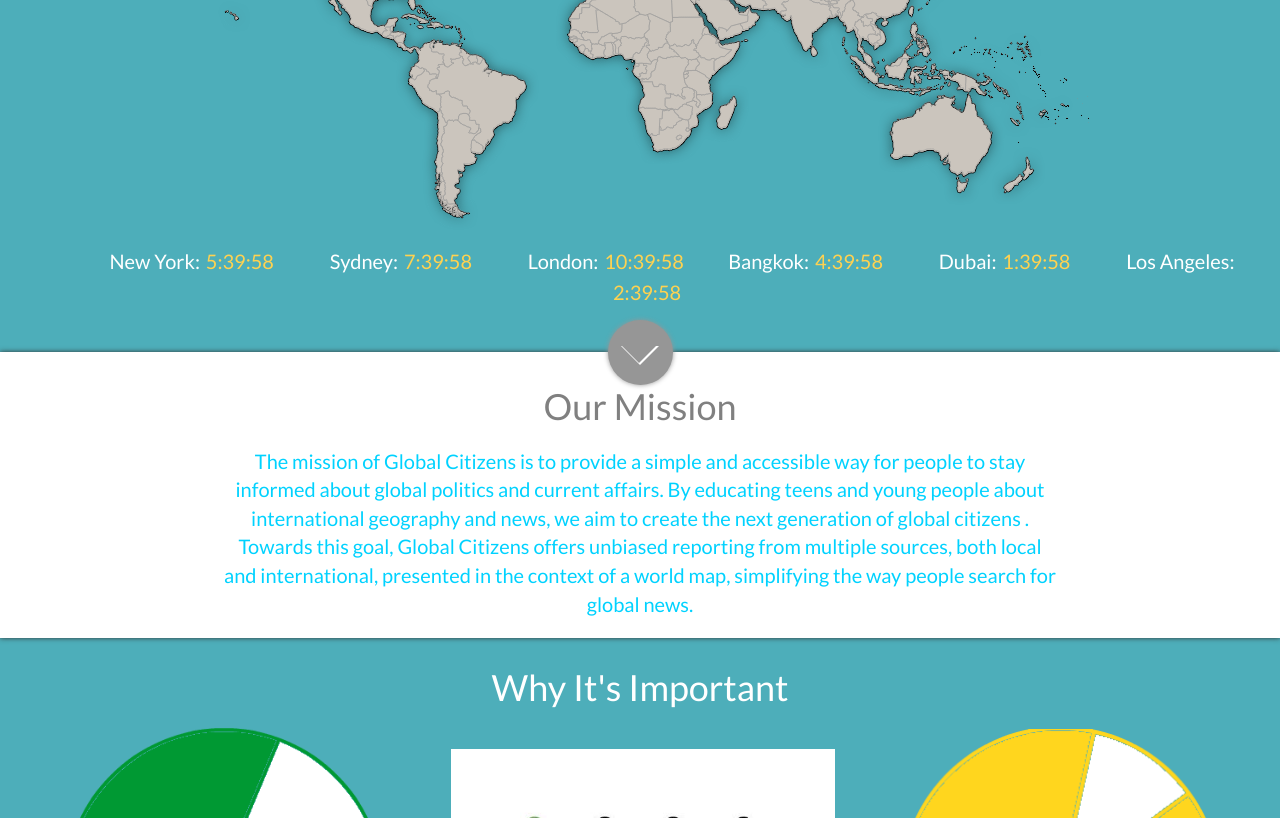
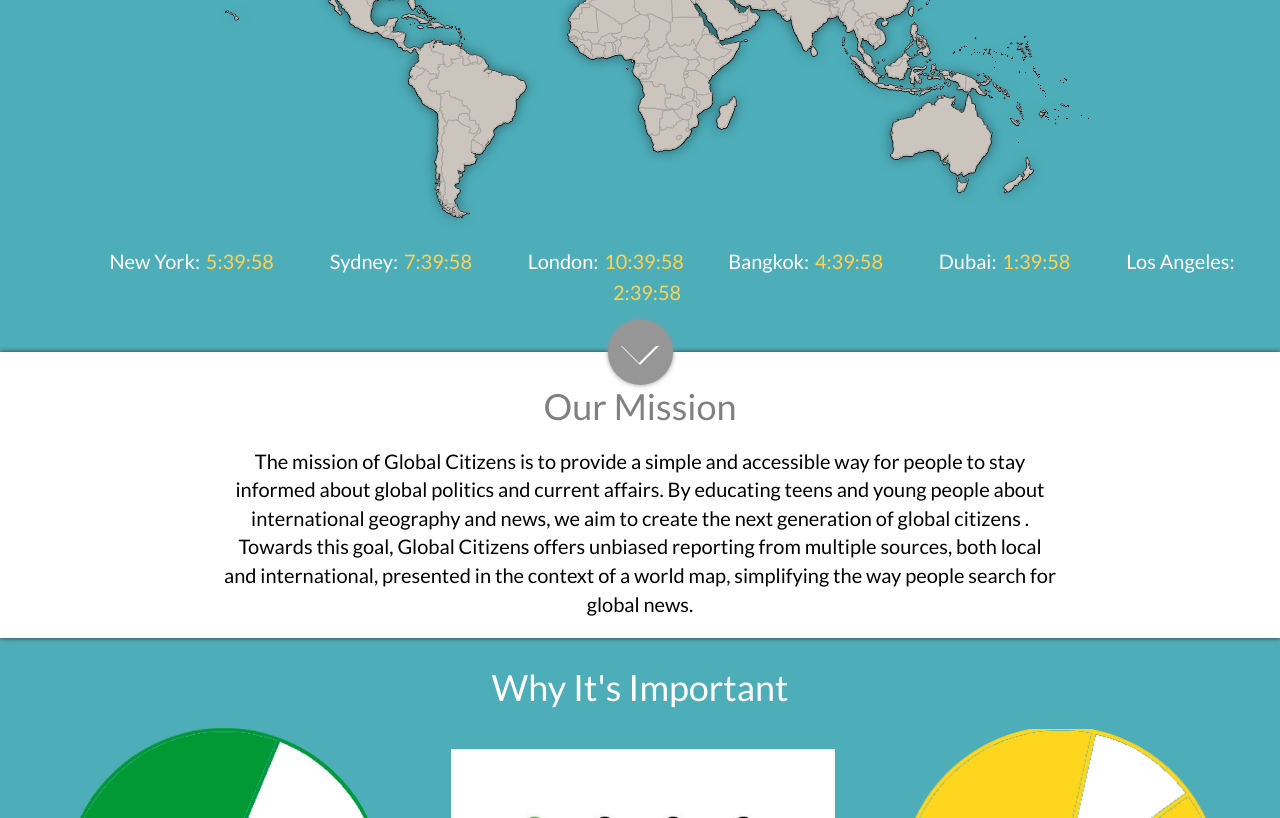
Before and after one commit to Globalcitizens/Globalcitizens.github.io, a website with bundled scripts: page index.html in a window 1280 px wide. Shown: the part 399-1217 px from the top of the page. Built offline with nearby package versions, Linux system fonts and the light colour scheme; no server answers; files whose address does not match are found by name.

Commit message:
Update scroll.css

```diff
--- a/scroll.css
+++ b/scroll.css
@@ -278,7 +278,7 @@
 }
 
 #mission p {
-    color:#00d2ff;
+    color:##00B16A;
     font-size: 20px;
     width: 65%;
     text-align: center;
```
